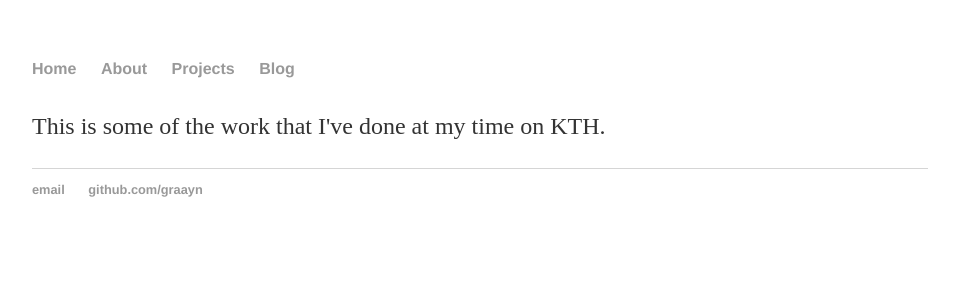
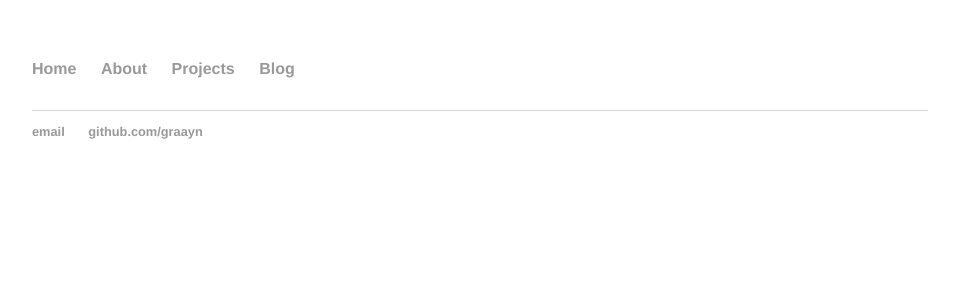
Before and after one commit to graayn/graayn.github.io, a Jekyll site: the page built from projects/projects.html, in a window 1280 px wide. Shown: the top 300 px of the page, without its empty margins (160-1119 px from the left). Built offline with Jekyll 4.4.1, drawn with Linux system fonts in a browser that asks for light colours.

Commit message:
Update projects.html

```diff
--- a/projects/projects.html
+++ b/projects/projects.html
@@ -2,4 +2,3 @@
 layout: default
 ---
 <h1>{{ page.title }}</h1>
-<p> This is some of the work that I've done at my time on KTH. </p>
```
